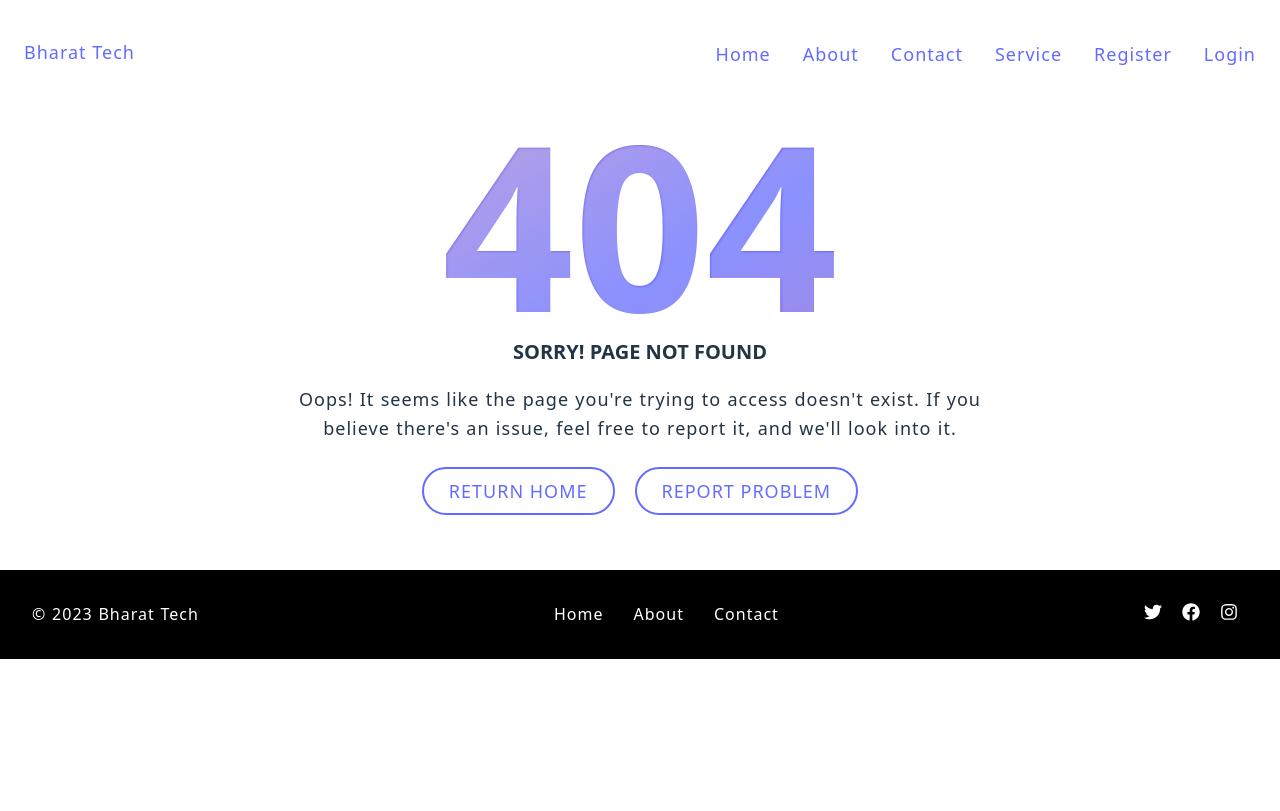
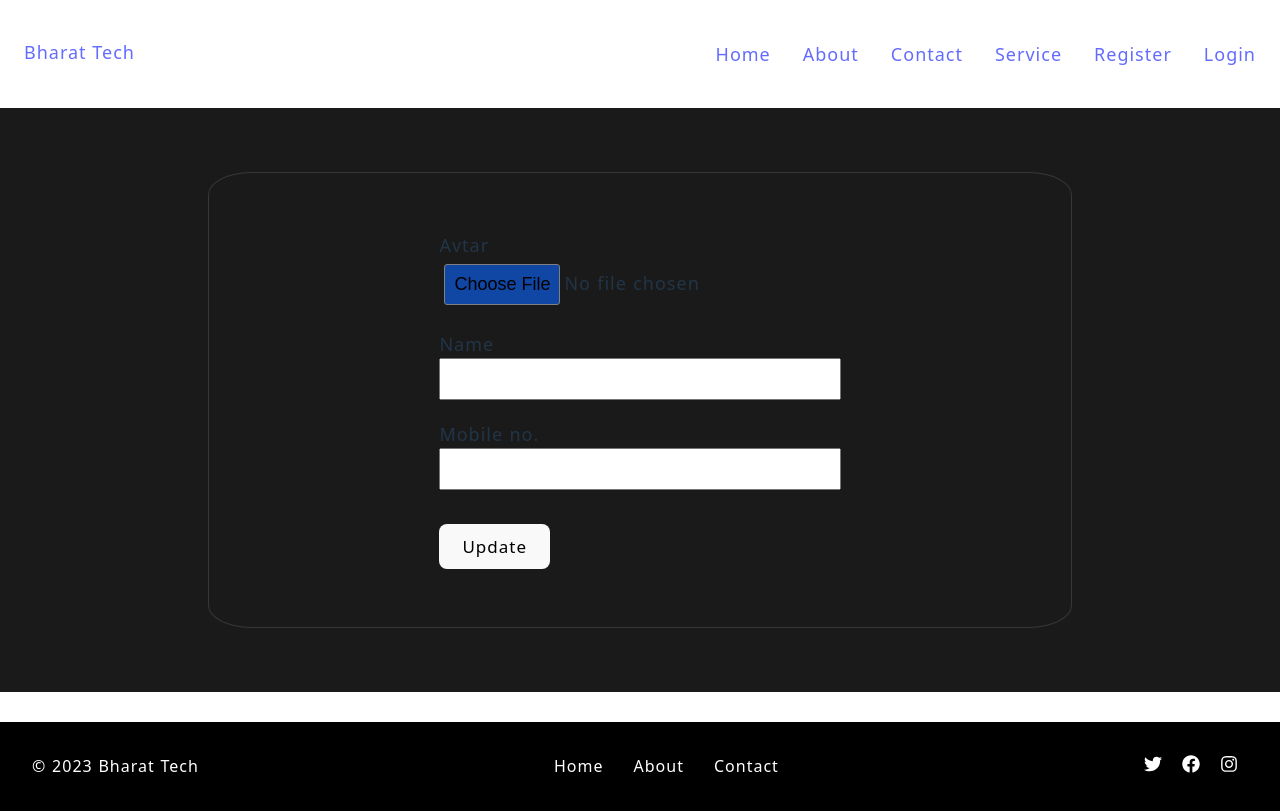
Before and after one commit to RupamSingh333/mernProject2024, a React (Vite) app in the folder client/: page /update-profile in a window 1280 px wide. Built offline with nearby package versions, Linux system fonts and the light colour scheme; no server answers.

Commit message:
some changes

```diff
--- a/client/package.json
+++ b/client/package.json
@@ -10,7 +10,11 @@
     "preview": "vite preview"
   },
   "dependencies": {
+    "axios": "^1.6.2",
+    "bootstrap": "^5.3.2",
+    "mdb-react-ui-kit": "^7.0.0",
     "react": "^18.2.0",
+    "react-bootstrap": "^2.9.1",
     "react-dom": "^18.2.0",
     "react-icons": "^4.12.0",
     "react-router-dom": "^6.20.1",
--- a/client/src/App.jsx
+++ b/client/src/App.jsx
@@ -1,5 +1,7 @@
 import * as React from "react";
 import { BrowserRouter, Routes, Route } from "react-router-dom";
+import { ToastContainer } from "react-toastify";
+import "react-toastify/dist/ReactToastify.css";
 import Home from "./pages/Home";
 import About from "./pages/About";
 import Contact from "./pages/Contact";
@@ -9,12 +11,15 @@ import Login from "./pages/Login";
 import Navbar from "./components/Navbar";
 import Footer from "./components/Footer/Footer";
 import Error from "./pages/Error";
+import UserProfile from "./pages/UserProfile";
+import UpdateProfile from "./pages/UpdateProfile";
 
 const App = () => {
   return (
     <>
       <BrowserRouter>
         <Navbar />
+        <ToastContainer />
         <Routes>
           <Route path="/" element={<Home />} />
           <Route path="/about" element={<About />} />
@@ -22,6 +27,8 @@ const App = () => {
           <Route path="/service" element={<Service />} />
           <Route path="/register" element={<Register />} />
           <Route path="/login" element={<Login />} />
+          <Route path="/user-profile" element={<UserProfile />} />
+          <Route path="/update-profile" element={<UpdateProfile />} />
           <Route path="*" element={<Error />} />
         </Routes>
         <Footer />
--- a/client/src/components/Navbar.jsx
+++ b/client/src/components/Navbar.jsx
@@ -29,6 +29,9 @@ const Navbar = () => {
             {isLoggedIn ? (
               <>
                 <li>
+                  <NavLink to="/user-profile">Profile</NavLink>
+                </li>
+                <li>
                   <Link to="/" onClick={logout}>
                     Logout
                   </Link>
--- a/client/src/index.css
+++ b/client/src/index.css
@@ -256,10 +256,12 @@ button:hover {
     color: #213547;
     background-color: #ffffff;
   }
+
   a:hover,
   a.active {
     color: #747bff;
   }
+
   button {
     background-color: #f9f9f9;
   }
@@ -271,24 +273,24 @@ button:hover {
   align-items: center;
   justify-content: center;
 }
+
 #error-page .content {
   max-width: 70rem;
   text-align: center;
 }
+
 .content h2.header {
   font-size: 18vw;
   line-height: 1em;
   animation: animate 10s ease-in-out infinite;
-    background: -webkit-repeating-linear-gradient(
-      -60deg,
+  background: -webkit-repeating-linear-gradient(-60deg,
       #71b7e6,
       var(--btn-color),
       #b98acc,
       #ee8176,
       #b98acc,
       var(--btn-color),
-      #9b59b6
-    );
+      #9b59b6);
   background-size: 500%;
   -webkit-background-clip: text;
   -webkit-text-fill-color: transparent;
@@ -301,19 +303,24 @@ button:hover {
   0% {
     background-position: 0 0;
   }
+
   25% {
     background-position: 100% 0;
   }
+
   50% {
     background-position: 100% 100%;
   }
+
   75% {
     background-position: 0% 100%;
   }
+
   100% {
     background-position: 0% 0%;
   }
 }
+
 .content h4 {
   margin-bottom: 20px;
   text-transform: uppercase;
@@ -325,6 +332,7 @@ button:hover {
   display: inline-flex;
   justify-content: center;
 }
+
 .content .btns a {
   display: inline-block;
   margin: 0 10px;
@@ -337,6 +345,7 @@ button:hover {
   text-transform: uppercase;
   transition: all 0.3s ease;
 }
+
 .content .btns a:hover {
   background: var(--btn-color);
   color: #fff;
@@ -366,6 +375,7 @@ button:hover {
       margin: 2.4rem 0 0.8rem 0;
       text-transform: capitalize;
     }
+
     & input {
       width: 80%;
       padding: 0.6rem 0.6rem;
@@ -407,6 +417,7 @@ button:hover {
   & .container:first-child {
     padding: 0;
   }
+
   & .grid-three-cols {
     grid-template-columns: repeat(3, 1fr);
     gap: 3.2rem;
@@ -420,6 +431,7 @@ button:hover {
 
     & .card-img {
       text-align: center;
+
       & img {
         width: 70%;
         height: auto;
@@ -470,12 +482,14 @@ button:hover {
 
 .service-cards {
   display: flex;
-  flex-wrap: wrap; /* Allow cards to wrap to the next line if the container is too small */
+  flex-wrap: wrap;
+  /* Allow cards to wrap to the next line if the container is too small */
   justify-content: space-around;
 }
 
 .service-card {
-  flex: 0 0 calc(33.33% - 20px); /* Three cards in a row with some spacing */
+  flex: 0 0 calc(33.33% - 20px);
+  /* Three cards in a row with some spacing */
   max-width: 300px;
   margin: 10px;
   padding: 20px;
@@ -502,7 +516,7 @@ button:hover {
   ** media query section css
   ** -------------------------  */
 
-  @media (width <= 998px) {
+@media (width <=998px) {
   .grid-two-cols {
     grid-template-columns: 1fr;
   }
@@ -523,7 +537,7 @@ button:hover {
   }
 }
 
-  @media (width <= 798px) {
+@media (width <=798px) {
   html {
     font-size: 56.25%;
   }
@@ -544,3 +558,140 @@ button:hover {
     }
   }
 }
+
+/* UserProfile Page CSS */
+
+.user-profile {
+  background-color: rgb(27, 26, 26);
+}
+
+.user-profile .profile {
+  max-width: 140rem;
+  display: flex;
+  flex-wrap: wrap;
+}
+
+.user-profile .profile .profile-data {
+  width: 50%;
+  height: 100vh;
+  padding: 5% 10%;
+  text-align: center;
+}
+
+.user-profile .profile .profile-data .profile-img {
+  width: 25rem;
+  height: 25rem;
+  overflow: hidden;
+  border: 5px solid white;
+  border-radius: 50%;
+  margin: auto;
+}
+
+.user-profile .profile .profile-data .profile-img img {
+  width: 100%;
+  height: 100%;
+}
+
+.user-profile .profile .profile-data .user-name {
+  font-size: 30px;
+  font-weight: 700;
+  font-family: monospace;
+  color: rgb(170, 167, 167);
+  margin-top: 10px;
+}
+
+.user-profile .profile .profile-data .user-email {
+  font-size: 20px;
+  /* font-weight: 700; */
+  font-family: monospace;
+  color: rgb(93, 71, 170);
+  font-weight: 700;
+  margin-top: 10px;
+}
+
+.user-profile .profile .profile-data span {
+  font-size: 25px;
+  font-weight: 700;
+  font-family: monospace;
+  color: rgb(170, 167, 167);
+  border-bottom: 2px solid;
+  padding: 0 5%;
+}
+
+.user-profile .profile .profile-data .user-details {
+  display: flex;
+  justify-content: space-between;
+  margin: 10% 0;
+  margin-bottom: 20%;
+}
+
+.user-profile .profile .profile-data .user-details ol.data-a li {
+  color: gray;
+  font-family: monospace;
+  font-size: 20px;
+  font-weight: 600;
+  line-height: 50px;
+}
+
+.user-profile .profile .profile-data .user-details ol.data-b li {
+  color: rgb(93, 71, 170);
+  font-family: monospace;
+  font-size: 20px;
+  font-weight: 600;
+  line-height: 50px;
+}
+
+.user-profile .profile .profile-data a.update {
+  font-size: 20px;
+  color: #535bf2;
+  border: 2px solid;
+  border-radius: 10px;
+  padding: 10px;
+}
+
+.user-profile .profile .profile-data a.update:hover {
+  color: rgb(110, 86, 198);
+}
+
+/* UpdateProfile Page CSS */
+
+.update-profile {
+  background-color: rgb(27, 26, 26);
+}
+
+.update-profile .update-form {
+  max-width: 140rem;
+  padding: 5%;
+}
+
+.update-profile .update-form form {
+  width: 75%;
+  margin: auto;
+  border: 1px solid rgb(56, 55, 55);
+  border-radius: 5%;
+  padding: 5% 20%;
+}
+
+.update-profile .update-form form label {
+  font-size: 18px;
+  font-weight: 100;
+}
+
+.update-profile .update-form form input {
+  width: 100%;
+  margin-bottom: 5%;
+  padding: 5px;
+}
+
+input::file-selector-button {
+  background: rgb(16, 70, 164);
+  padding: 0.5em;
+  border: thin solid grey;
+  border-radius: 3px;
+  cursor: pointer;
+}
+
+input::file-selector-button:hover {
+  background: rgb(13, 38, 81);
+  color: grey;
+}
--- a/client/src/main.jsx
+++ b/client/src/main.jsx
@@ -7,7 +7,7 @@ import { AuthProvider } from './store/auth.jsx'
 ReactDOM.createRoot(document.getElementById('root')).render(
   <React.StrictMode>
     <AuthProvider>
-    <App />
+      <App />
     </AuthProvider>
   </React.StrictMode>,
 )
--- a/client/src/pages/Contact.jsx
+++ b/client/src/pages/Contact.jsx
@@ -1,12 +1,12 @@
 import React from "react";
-import { useState, useContext } from "react";
+import { useState, useContext, useEffect } from "react";
 import { AuthContext } from "../store/auth"
-import { toast, ToastContainer } from "react-toastify";
+import { toast } from "react-toastify";
 import "react-toastify/dist/ReactToastify.css";
 
 
 const Contact = () => {
-  const { token } = useContext(AuthContext);
+  const { authData, token } = useContext(AuthContext);
 
   const [contact, setContact] = useState({
     name: "",
@@ -15,34 +15,10 @@ const Contact = () => {
     reason: ""
   });
 
-  const fetchUserDetails = async () => {
-    //call api
-    try {
-      const response = await fetch("http://localhost:5000/api/user-profile", {
-        method: "POST",
-        headers: {
-          "Content-Type": "application/json",
-          "Authorization": token,
-        },
-      });
-      if (response.ok) {
-        const completeRes = await response.json();
+  useEffect(() => {
+    setContact({ ...authData })
+  }, [authData])
 
-        const myUser = {
-          name: completeRes.data.name,
-          email: completeRes.data.email,
-          mobile: completeRes.data.mobile
-        }
-        setContact(myUser);
-      } else {
-        const errorResponse = await response.json();
-      }
-    } catch (error) {
-      console.log("Error on Contact Page:", error);
-    }
-  };
-
-  fetchUserDetails();
 
   // lets tackle our handleInput
   const handleInput = (e) => {
@@ -69,12 +45,24 @@ const Contact = () => {
         body: JSON.stringify(contact),
       });
 
-
       if (response.ok) {
         const completeRes = await response.json();
         toast.success(
           completeRes.message
         );
+        if (token) {
+          setContact({
+            ...contact,
+            reason: "",
+          });
+        } else {
+          setContact({
+            name: "",
+            email: "",
+            mobile: "",
+            reason: ""
+          });
+        }
       } else {
         const errorResponse = await response.json();
         toast.error(
@@ -162,7 +150,6 @@ const Contact = () => {
                   rows="6"
                 ></textarea>
               </div>
-              <ToastContainer />
               <div>
                 <button type="submit">submit</button>
               </div>
--- a/client/src/pages/Login.jsx
+++ b/client/src/pages/Login.jsx
@@ -1,7 +1,7 @@
 import React, { useState, useContext } from "react";
 import { useNavigate } from "react-router-dom";
 import { AuthContext } from "../store/auth";
-import { toast, ToastContainer } from "react-toastify";
+import { toast } from "react-toastify";
 import "react-toastify/dist/ReactToastify.css";
 
 const Login = () => {
@@ -94,7 +94,6 @@ const Login = () => {
                     required
                   />
                 </div>
-                <ToastContainer />
                 <br />
                 <button type="submit" className="btn btn-submit">
                   Login Now
--- a/client/src/pages/Register.jsx
+++ b/client/src/pages/Register.jsx
@@ -1,7 +1,7 @@
 import React, { useState, useContext, useEffect } from "react";
 import { useNavigate } from "react-router-dom";
 import { AuthContext } from "../store/auth";
-import { toast, ToastContainer } from "react-toastify";
+import { toast } from "react-toastify";
 import "react-toastify/dist/ReactToastify.css";
 
 const Register = () => {
@@ -130,7 +130,6 @@ const Register = () => {
                       required
                     />
                   </div>
-                  <ToastContainer />
                   <br />
                   <button type="submit" className="btn btn-submit">
                     Register Now
--- /dev/null
+++ b/client/src/pages/UpdateProfile.jsx
@@ -0,0 +1,110 @@
+import React, { useState, useContext, useEffect } from "react";
+import { useNavigate } from "react-router-dom";
+import { AuthContext } from "../store/auth";
+import { toast } from "react-toastify";
+import "react-toastify/dist/ReactToastify.css";
+
+const UpdateProfile = () => {
+    const { token } = useContext(AuthContext);
+
+
+    const [user, setUser] = useState({
+        name: "",
+        mobile: "",
+        avtar: ""
+    });
+
+    const handleInput = (e) => {
+        let name = e.target.name;
+        let value = e.target.value;
+
+        setUser({
+            ...user,
+            [name]: value,
+        })
+    };
+
+
+    const handleSubmit = async (e) => {
+        e.preventDefault();
+
+        try {
+            const response = await fetch("http://localhost:5000/api/update-profile", {
+                method: 'POST',
+                headers: {
+                    "Content-Type": "multipart/form-data;boundary=----WebKitFormBoundaryyrV7KO0BoCBuDbTL",
+                    "Authorization": token,
+                },
+                // body: FormData.stringify(user),
+            });
+            if (response.ok) {
+                const completeRes = await response.json();
+                toast.success(
+                    completeRes.message
+                );
+            } else {
+                const errorResponse = await response.json();
+                toast.error(
+                    errorResponse.message ||
+                    "Register failed. Invalid credentials or server error."
+                );
+            }
+
+        } catch (error) {
+            console.log("Error in Register Page", error);
+            toast.error("An unexpected error occurred.");
+        }
+
+    };
+    return (
+        <>
+            <div className="update-profile">
+                <div className="update-form">
+                    <form onSubmit={handleSubmit}>
+                        <div>
+                            <label htmlFor="avtar">Avtar</label>
+                            <br />
+                            <input
+                                type="file"
+                                name="avtar"
+                                id="avtar"
+                                value={user.avtar}
+                                onChange={handleInput}
+                            />
+                        </div>
+                        <div>
+                            <label htmlFor="name">Name</label>
+                            <br />
+                            <input
+                                type="text"
+                                name="name"
+                                value={user.name}
+                                onChange={handleInput}
+                                placeholder=""
+                            />
+                        </div>
+
+                        <div>
+                            <label htmlFor="phone">Mobile no.</label>
+                            <br />
+                            <input
+                                type="number"
+                                name="mobile"
+                                value={user.mobile}
+                                onChange={handleInput}
+                                placeholder=""
+                            />
+                        </div>
+
+                        <br />
+                        <button type="submit" className="btn btn-submit">
+                            Update
+                        </button>
+                    </form>
+                </div>
+            </div>
+        </>
+    )
+}
+
+export default UpdateProfile
--- /dev/null
+++ b/client/src/pages/UserProfile.jsx
@@ -0,0 +1,67 @@
+import React, { useState, useContext, useEffect } from "react";
+import { useNavigate } from "react-router-dom";
+import { AuthContext } from "../store/auth";
+import { Link } from "react-router-dom";
+
+
+const UserProfile = () => {
+
+    const { isLoggedIn, authData } = useContext(AuthContext);
+    const navigate = useNavigate();
+
+    useEffect(() => {
+        if (!isLoggedIn) {
+            navigate('/');
+        }
+    }, [isLoggedIn])
+
+    const [contact, setContact] = useState({
+        name: "",
+        email: "",
+        mobile: "",
+        role: "",
+        avtar: ""
+    });
+
+    useEffect(() => {
+        setContact({ ...authData })
+    }, [authData])
+
+
+
+    return (
+        <>
+            <div className="user-profile">
+                <div className="profile">
+                    <div className="profile-data">
+                        <div className="profile-img">
+                            <img src={contact.avtar} alt="user-image" />
+                        </div>
+                        <div className="user-name">{contact.name}</div>
+                        <div className="user-email">{contact.email}</div>
+                    </div>
+                    <div className="profile-data">
+                        <span>Details</span>
+                        <div className="user-details">
+                            <ol className="data-a">
+                                <li>Name</li>
+                                <li>Email</li>
+                                <li>Mobile</li>
+                                <li>Role</li>
+                            </ol>
+                            <ol className="data-b">
+                                <li>{contact.name}</li>
+                                <li>{contact.email}</li>
+                                <li>{contact.mobile}</li>
+                                <li>{contact.role}</li>
+                            </ol>
+                        </div>
+                        <Link className="update" to="/update-profile">Update Profile</Link>
+                    </div>
+                </div>
+            </div>
+        </>
+    )
+}
+
+export default UserProfile
--- a/client/src/store/auth.jsx
+++ b/client/src/store/auth.jsx
@@ -10,6 +10,7 @@ export const AuthProvider = ({ children }) => {
 
   // State to determine if the user is logged in
   const [isLoggedIn, setIsLoggedIn] = useState(!!token);
+  const [authData, setAuthData] = useState({});
 
   // Function to handle login
   const setTokenInLs = (newToken) => {
@@ -20,12 +21,38 @@ export const AuthProvider = ({ children }) => {
   // Function to handle logout
   const logout = () => {
     setToken("");
+    setAuthData("");
     localStorage.removeItem("token");
   };
 
   // useEffect to update isLoggedIn based on token changes
   useEffect(() => {
     setIsLoggedIn(!!token);
+    const fetchUserDetails = async () => {
+      //call api
+      try {
+        const response = await fetch("http://localhost:5000/api/user-profile", {
+          method: "POST",
+          headers: {
+            "Content-Type": "application/json",
+            "Authorization": token,
+          },
+        });
+        if (response.ok) {
+          const completeRes = await response.json();
+          const userData = completeRes.data;
+          setAuthData({ ...userData });
+        } else {
+          const errorResponse = await response.json();
+          logout();
+        }
+      } catch (error) {
+        logout();
+        console.log("Error on Contact Page:", error);
+      }
+    };
+    fetchUserDetails();
+
   }, [token]);
 
   // AuthContext Provider value
@@ -34,6 +61,7 @@ export const AuthProvider = ({ children }) => {
     isLoggedIn,
     setTokenInLs,
     logout,
+    authData
   };
 
   return (
```
Also changed, not shown: client/src/services/api.jsx (added, +15 -0 lines), client/src/assets/apj.webp (added), 1 other file (tests, documents, lock files or other folders). Lines whose indentation alone changed are shown as unchanged.
